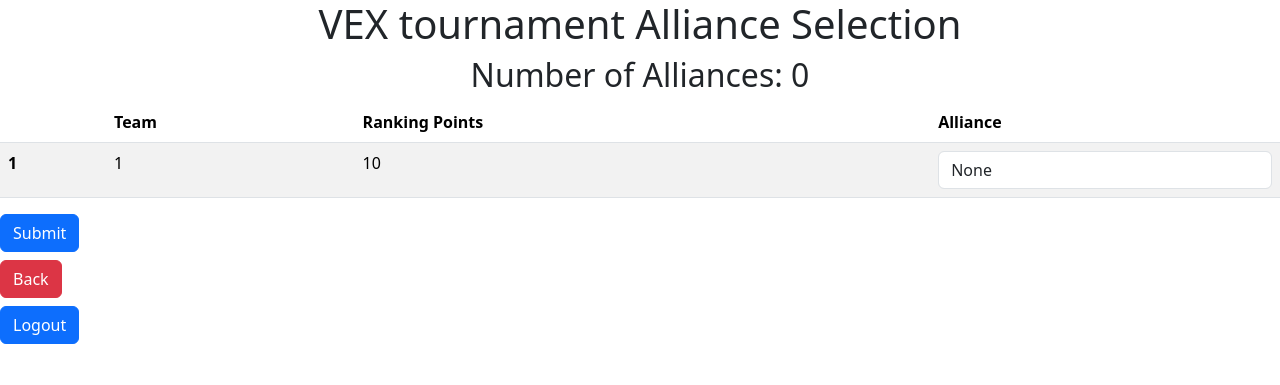
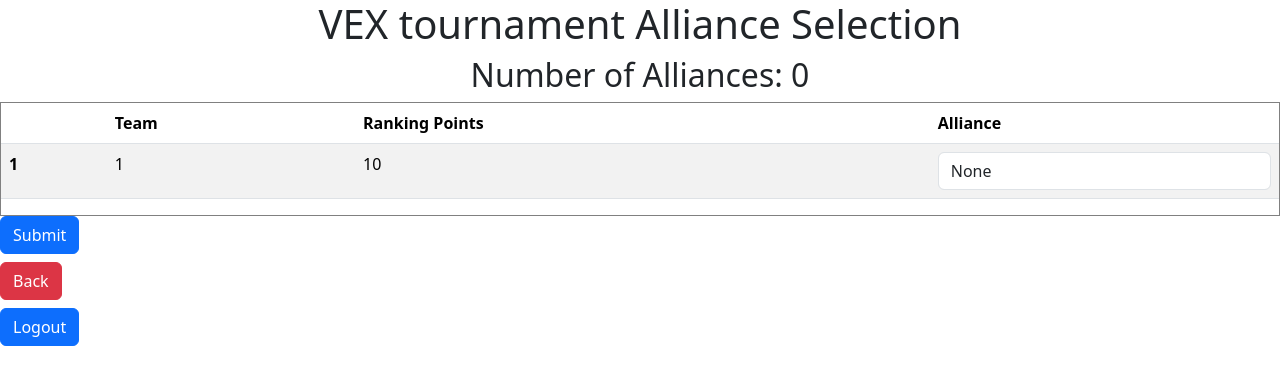
Before and after one commit to vex-tournament/vex_tournament, a Django app: template templates/tournament_site/alliance_selection.html in a window 1280 px wide. Shown: the top 385 px of the page. Run offline with Django 5.2, Linux system fonts and the light colour scheme; the template is opened without the code that fills it: values that come from a table or form of the project are taken from there, others are empty; tables that the repository leaves empty hold one stand-in row (values such as "Sample post"); parts of the project's set-up code (start-up, migrations or seed data) failed here and were passed over.

Commit message:
forgot to add css

```diff
--- a/static/tournament_site/css/style.css
+++ b/static/tournament_site/css/style.css
@@ -19,3 +19,11 @@ h2 {
     overflow-x:auto;
     max-height: 85vh;
 }
+
+.alliance_table {
+    overflow-x:auto;
+    max-height: 80vh;
+    border: gray 1px solid;
+    margin-left: auto;
+    margin-right: auto;
+}
```
